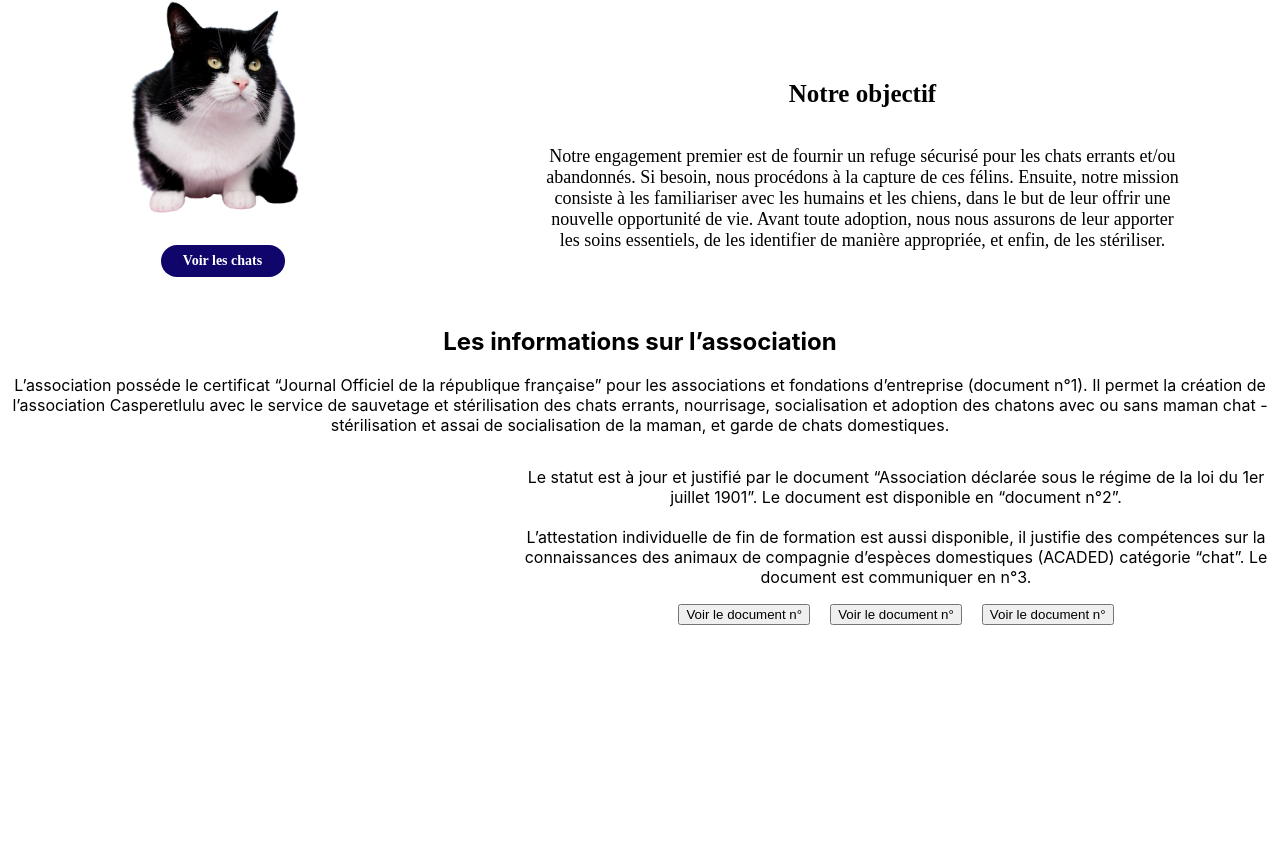
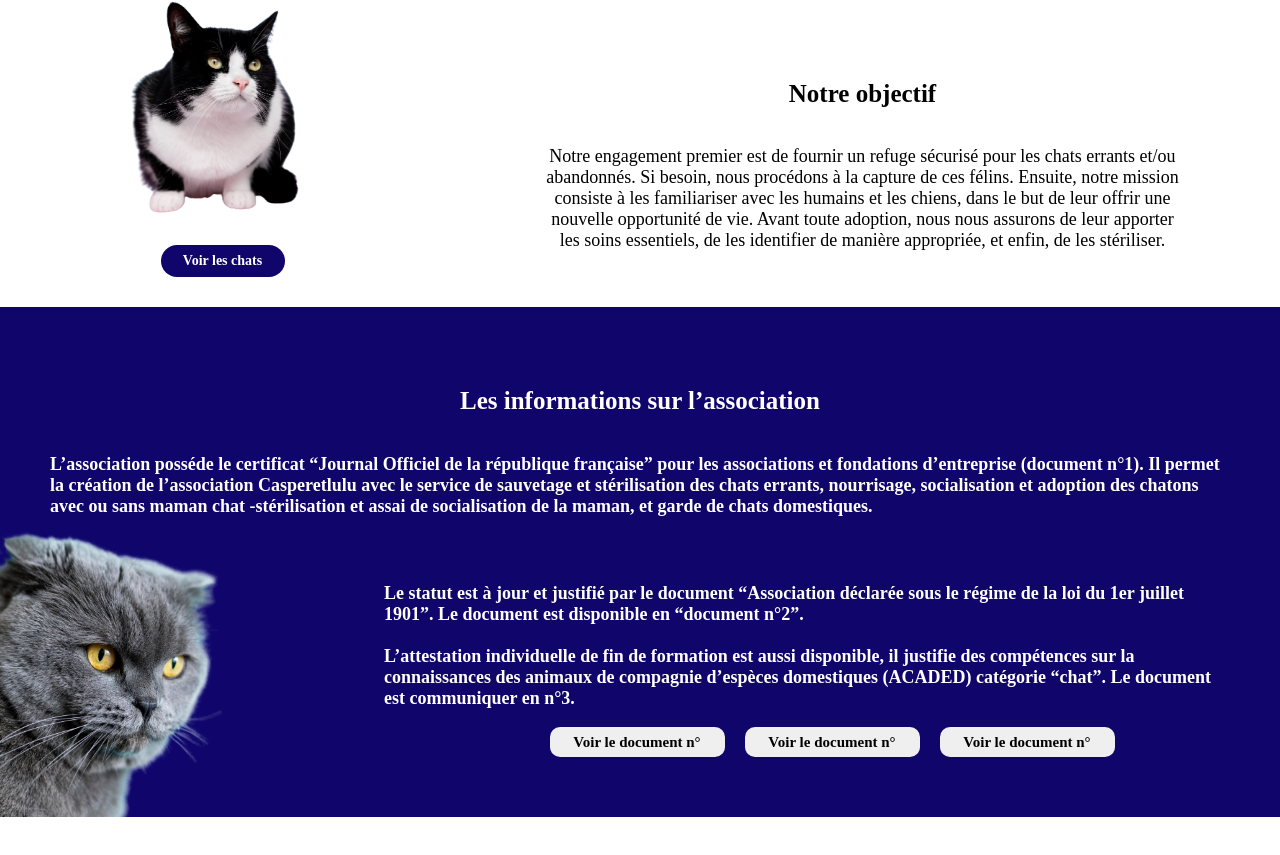
Before and after one commit to aurel740/casperetlulu, a React (Create React App) app: page / in a window 1280 px wide. Shown: the part 1027-1882 px from the top of the page. Before the commit the page ends 1790 px from the top, so only its background shows below. Built offline with nearby package versions, Linux system fonts and the light colour scheme.

Commit message:
Partie Infos 1ere partie

```diff
--- a/src/containers/Infos.js
+++ b/src/containers/Infos.js
@@ -1,6 +1,7 @@
 import React from 'react'
 import DocButtonsHome from '../components/DocButtonsHome';
 import "../styles/Infos.css";
+import GreyCat from "../assets/pictures/greyCat.png";
 
 
 function Infos() {
@@ -18,7 +19,7 @@ function Infos() {
             <DocButtonsHome/>
             <DocButtonsHome/>
             <DocButtonsHome/>
-
+<div className='greyCatDiv'><img className='greyCatImg' src={GreyCat} alt="photo d'un chat gris foncé aux petites oreilles" /></div>
         </div>
 
 
--- a/src/styles/Infos.css
+++ b/src/styles/Infos.css
@@ -5,7 +5,41 @@
     flex-direction: column;
     /* align-items: center; */
     width: 100%;
+    background-color: #0F056B;
+    color: white;
+    padding-top: 60px;
+    padding-bottom: 60px;
+    font-family: "Abhaya Libre";
+    font-weight: 800;
+    position: relative;
 
+}
+
+
+.infoTitle{
+    font-size: 25px;
+    text-align: center;
+}
+
+.infoText, .infosRight{
+    font-size: 18px;
+    text-align: start;
+}
+
+.infoText{
+    display: flex;
+    flex-direction: column;
+    align-items: center;
+}
+
+.paragraph{
+    padding-right: 50px;
+
+}
+
+.infoParagraph1{
+    padding-left: 50px;
+    padding-bottom: 30px;
 }
 
 .infosRight{
@@ -16,7 +50,7 @@ align-items: flex-end;
 }
 
 .infosRight2{
-    width: 60%;
+    width: 70%;
 }
 
 .buttonsComponents{
@@ -26,3 +60,26 @@ align-items: flex-end;
     gap: 20px;
     width: 100%;
 }
+
+.docButtonHome {
+    border-radius: 10px;
+    border-color: transparent;
+    width: 175px;
+    height: 30px;
+    font-family: "Abhaya Libre";
+    font-size: 15px;
+    font-weight: 800;
+}
+
+.greyCatDiv {
+    position: absolute;
+    left: 0px;
+    bottom: 0px;
+    width: 500px;
+    height: 300px;
+}
+
+.greyCatImg {
+    width: 100%;
+    height: 100%;
+}
```
Also changed, not shown: src/assets/pictures/greyCat.png (added).
